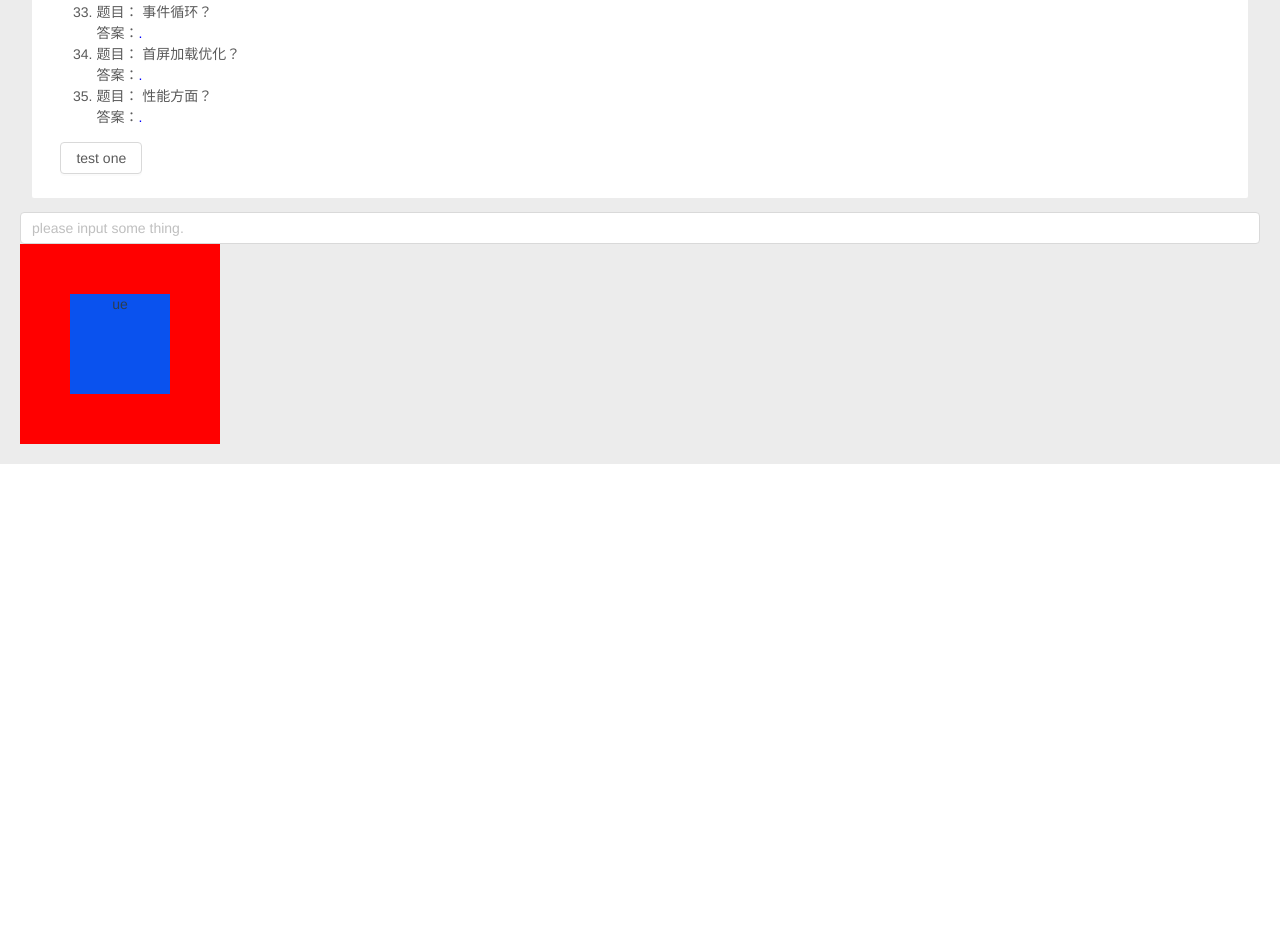
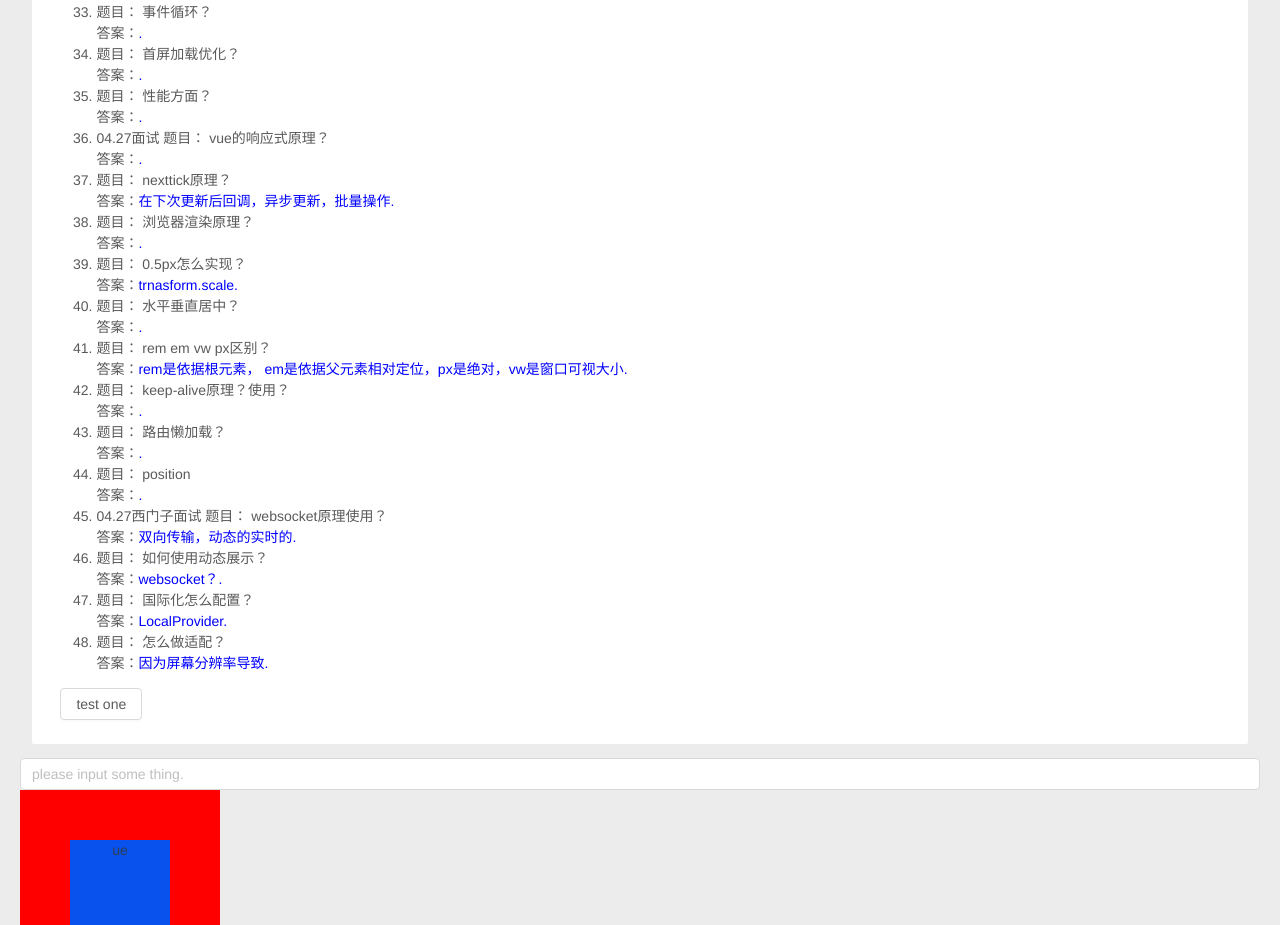
Before and after one commit to jackluotong/vue_project, a Vue app: page /April in a window 1280 px wide. Shown: the part 1523-2448 px from the top of the page. Before the commit the page ends 1987 px from the top, so only its background shows below. Built offline with nearby package versions, Linux system fonts and the light colour scheme.

Commit message:
add websocket,nexttick..

```diff
--- a/src/components/Interview/April.vue
+++ b/src/components/Interview/April.vue
@@ -105,6 +105,19 @@ export default {
 				{ name: '事件循环？', answer: '' },
 				{ name: '首屏加载优化？', answer: '' },
 				{ name: '性能方面？', answer: '' },
+                { title: '04.27面试', name: 'vue的响应式原理？', answer: '' },
+				{ name: 'nexttick原理？', answer: '在下次更新后回调，异步更新，批量操作' },
+				{ name: '浏览器渲染原理？', answer: '' },
+				{ name: '0.5px怎么实现？', answer: 'trnasform.scale' },
+				{ name: '水平垂直居中？', answer: '' },
+				{ name: 'rem em vw px区别？', answer: 'rem是依据根元素， em是依据父元素相对定位，px是绝对，vw是窗口可视大小' },
+				{ name: 'keep-alive原理？使用？', answer: '' },
+				{ name: '路由懒加载？', answer: '' },
+                { name: 'position', answer: '' },
+                { title: '04.27西门子面试', name: 'websocket原理使用？', answer: '双向传输，动态的实时的' },
+                { name: '如何使用动态展示？', answer: 'websocket？' },
+                { name: '国际化怎么配置？', answer: 'LocalProvider' },
+                { name: '怎么做适配？', answer: '因为屏幕分辨率导致' },
 
 			],
 		}
```
